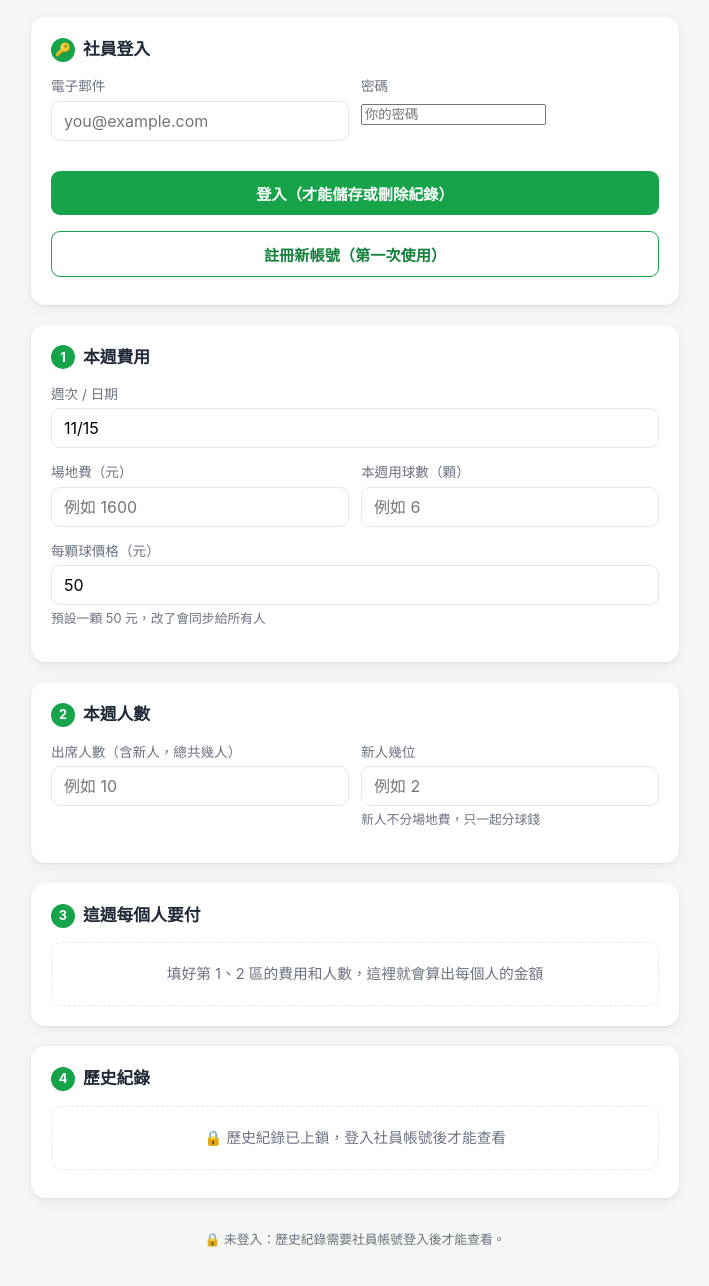
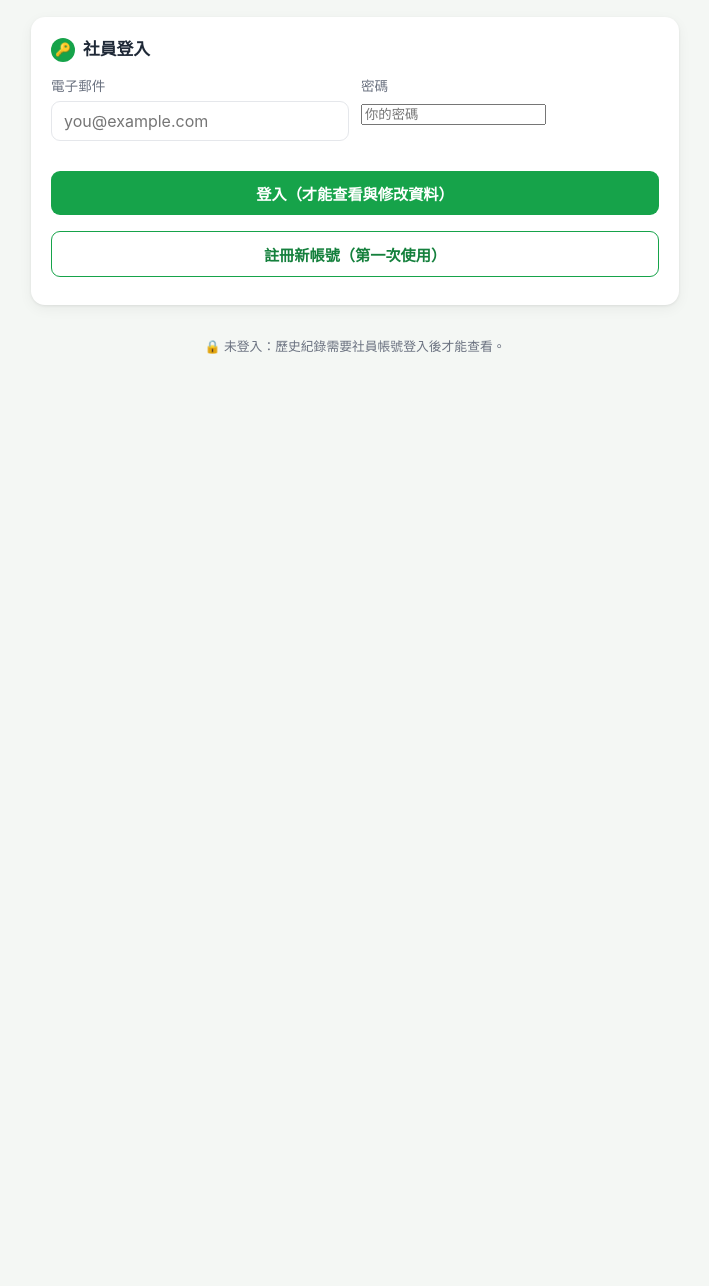
Before and after one commit to salwen/badminton-split, a plain HTML site: page index.html in a window 1280 px wide. Shown: the part 142-1428 px from the top of the page, without its empty margins (285-994 px from the left). After the commit the page ends 800 px from the top, so only its background shows below. Drawn offline with Linux system fonts and the light colour scheme.

Commit message:
未登入時隱藏費用、人數、計算與歷史區塊

```diff
--- a/index.html
+++ b/index.html
@@ -166,7 +166,7 @@
     <div id="loginMsg" class="hint" style="margin-top:8px"></div>
   </div>
 
-  <div class="card">
+  <div id="feeCard" class="card">
     <h2><span class="num">1</span>本週費用</h2>
     <label class="field">
       <span>週次 / 日期</span>
@@ -190,7 +190,7 @@
   </div>
 
   <!-- 2. 人數 -->
-  <div class="card">
+  <div id="peopleCard" class="card">
     <h2><span class="num">2</span>本週人數</h2>
     <div class="row">
       <label class="field">
@@ -212,7 +212,7 @@
   </div>
 
   <!-- 4. 歷史紀錄 -->
-  <div class="card">
+  <div id="histCard" class="card">
     <h2><span class="num">4</span>歷史紀錄</h2>
     <div id="histBody"></div>
     <div id="histClearWrap" style="margin-top:8px"></div>
@@ -419,6 +419,12 @@
   function renderAuth() {
     var card = $("authCard");
     var btn = $("loginBtn");
+    // 未登入時隱藏所有資料區塊
+    var edit = canEdit();
+    $("feeCard").style.display = edit ? "" : "none";
+    $("peopleCard").style.display = edit ? "" : "none";
+    $("resultCard").style.display = edit ? "" : "none";
+    $("histCard").style.display = edit ? "" : "none";
     if (!CLOUD) { card.style.display = "none"; return; }
     card.style.display = "";
     if (server.session) {
@@ -433,7 +439,7 @@
     } else {
       card.querySelector("h2").innerHTML = '<span class="num">🔑</span>社員登入';
       card.querySelector(".row").style.display = "";
-      btn.textContent = "登入（才能儲存或刪除紀錄）";
+      btn.textContent = "登入（才能查看與修改資料）";
       btn.onclick = function () {
         var email = $("loginEmail").value.trim();
         var pw = $("loginPassword").value;
```
